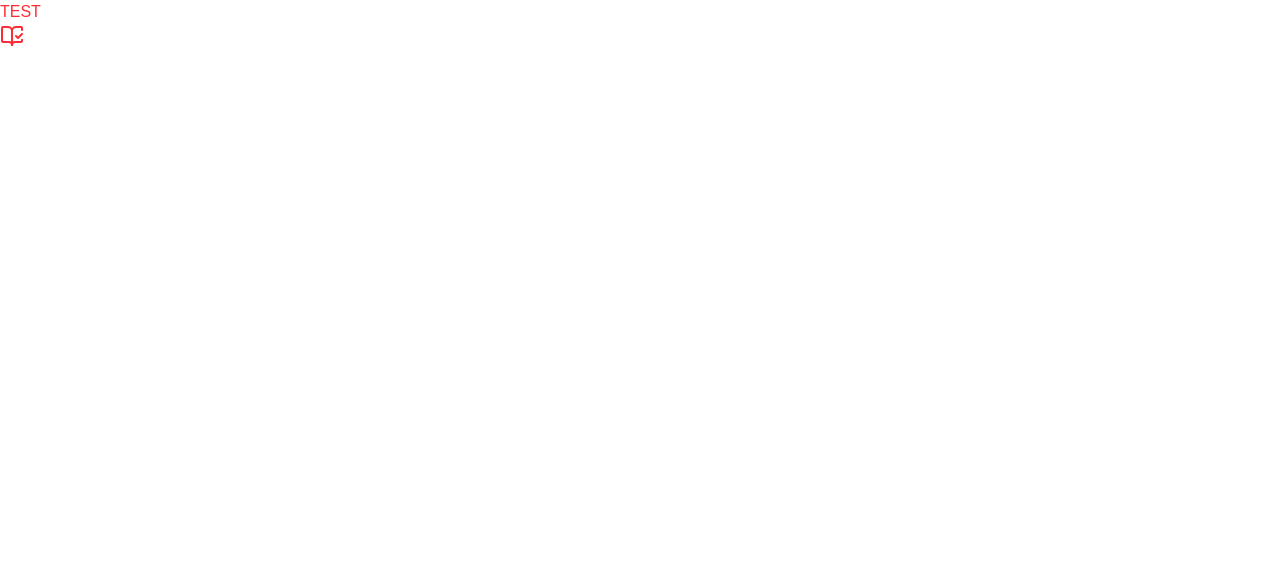
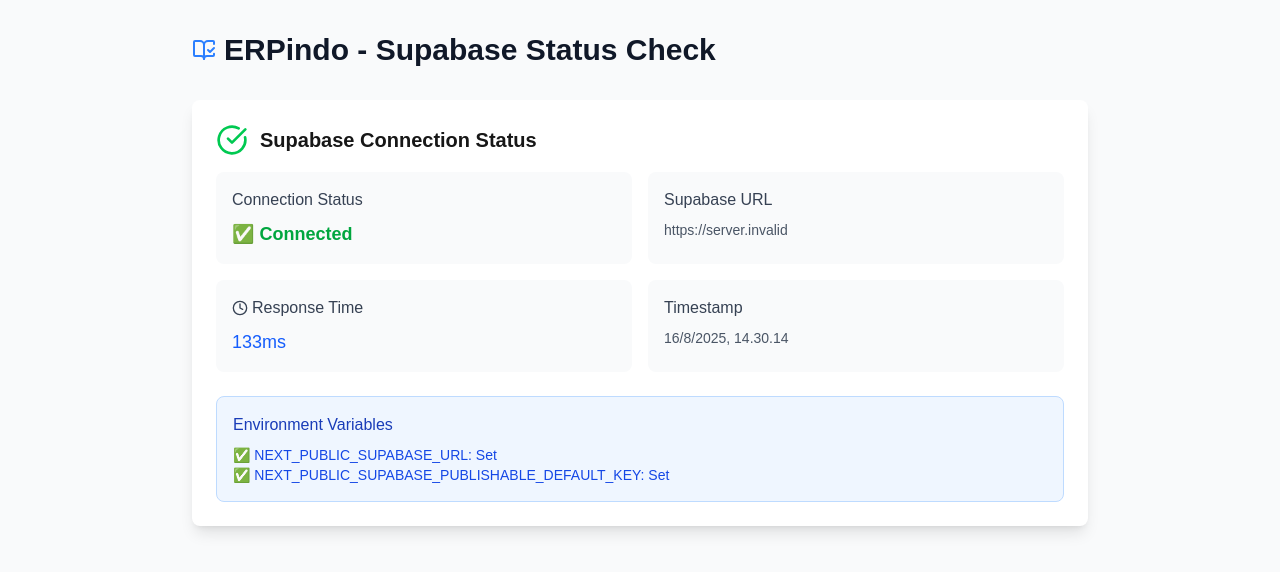
Before and after one commit to ilhardika/erpindo, a Next.js app: page / in a window 1280 px wide. Shown: the top 572 px of the page. Built offline with nearby package versions, Linux system fonts and the light colour scheme; no server answers.

Commit message:
feat: Enhance Supabase connection status check and UI display

```diff
--- a/package.json
+++ b/package.json
@@ -9,6 +9,7 @@
     "lint": "eslint"
   },
   "dependencies": {
+    "@supabase/supabase-js": "^2.75.0",
     "lucide-react": "^0.545.0",
     "next": "15.5.4",
     "react": "19.1.0",
--- a/src/app/page.tsx
+++ b/src/app/page.tsx
@@ -1,11 +1,141 @@
-import { BookOpenCheck } from "lucide-react";
+import { BookOpenCheck, CheckCircle, XCircle, Clock } from "lucide-react";
+import { createClient } from "@supabase/supabase-js";
 
-export default function Home() {
+interface SupabaseStatus {
+  connected: boolean;
+  url: string;
+  error?: string;
+  responseTime?: number;
+}
+
+async function checkSupabaseStatus(): Promise<SupabaseStatus> {
+  const url = process.env.NEXT_PUBLIC_SUPABASE_URL!;
+  const key = process.env.NEXT_PUBLIC_SUPABASE_PUBLISHABLE_DEFAULT_KEY!;
+
+  const startTime = Date.now();
+
+  try {
+    // Create Supabase client
+    const supabase = createClient(url, key);
+
+    // Test connection with a simple query (check if we can access the auth endpoint)
+    const { error } = await supabase.auth.getSession();
+
+    const responseTime = Date.now() - startTime;
+
+    if (error && !error.message.includes("session")) {
+      return {
+        connected: false,
+        url,
+        error: error.message,
+        responseTime,
+      };
+    }
+
+    return {
+      connected: true,
+      url,
+      responseTime,
+    };
+  } catch (error) {
+    const responseTime = Date.now() - startTime;
+    return {
+      connected: false,
+      url,
+      error: error instanceof Error ? error.message : "Unknown error",
+      responseTime,
+    };
+  }
+}
+
+export default async function Home() {
+  const supabaseStatus = await checkSupabaseStatus();
+
   return (
-    <div>
-      <h1 className="text-red-500">
-        TEST <BookOpenCheck />
-      </h1>
+    <div className="min-h-screen bg-gray-50 p-8">
+      <div className="max-w-4xl mx-auto">
+        <h1 className="text-3xl font-bold text-gray-900 mb-8 flex items-center gap-2">
+          <BookOpenCheck className="text-blue-500" />
+          ERPindo - Supabase Status Check
+        </h1>
+
+        <div className="bg-white rounded-lg shadow-lg p-6">
+          <div className="flex items-center gap-3 mb-4">
+            {supabaseStatus.connected ? (
+              <CheckCircle className="text-green-500 w-8 h-8" />
+            ) : (
+              <XCircle className="text-red-500 w-8 h-8" />
+            )}
+            <h2 className="text-xl font-semibold">
+              Supabase Connection Status
+            </h2>
+          </div>
+
+          <div className="grid grid-cols-1 md:grid-cols-2 gap-4">
+            <div className="bg-gray-50 p-4 rounded-lg">
+              <h3 className="font-medium text-gray-700 mb-2">
+                Connection Status
+              </h3>
+              <p
+                className={`text-lg font-semibold ${
+                  supabaseStatus.connected ? "text-green-600" : "text-red-600"
+                }`}
+              >
+                {supabaseStatus.connected ? "✅ Connected" : "❌ Failed"}
+              </p>
+            </div>
+
+            <div className="bg-gray-50 p-4 rounded-lg">
+              <h3 className="font-medium text-gray-700 mb-2">Supabase URL</h3>
+              <p className="text-sm text-gray-600 break-all">
+                {supabaseStatus.url}
+              </p>
+            </div>
+
+            <div className="bg-gray-50 p-4 rounded-lg">
+              <h3 className="font-medium text-gray-700 mb-2 flex items-center gap-1">
+                <Clock className="w-4 h-4" />
+                Response Time
+              </h3>
+              <p className="text-lg font-medium text-blue-600">
+                {supabaseStatus.responseTime}ms
+              </p>
+            </div>
+
+            <div className="bg-gray-50 p-4 rounded-lg">
+              <h3 className="font-medium text-gray-700 mb-2">Timestamp</h3>
+              <p className="text-sm text-gray-600">
+                {new Date().toLocaleString("id-ID")}
+              </p>
+            </div>
+          </div>
+
+          {supabaseStatus.error && (
+            <div className="mt-4 bg-red-50 border border-red-200 rounded-lg p-4">
+              <h3 className="font-medium text-red-800 mb-2">Error Details</h3>
+              <p className="text-red-700 text-sm">{supabaseStatus.error}</p>
+            </div>
+          )}
+
+          <div className="mt-6 p-4 bg-blue-50 border border-blue-200 rounded-lg">
+            <h3 className="font-medium text-blue-800 mb-2">
+              Environment Variables
+            </h3>
+            <div className="text-sm text-blue-700">
+              <p>
+                ✅ NEXT_PUBLIC_SUPABASE_URL:{" "}
+                {process.env.NEXT_PUBLIC_SUPABASE_URL ? "Set" : "Missing"}
+              </p>
+              <p>
+                ✅ NEXT_PUBLIC_SUPABASE_PUBLISHABLE_DEFAULT_KEY:{" "}
+                {process.env.NEXT_PUBLIC_SUPABASE_PUBLISHABLE_DEFAULT_KEY
+                  ? "Set"
+                  : "Missing"}
+              </p>
+            </div>
+          </div>
+        </div>
+      </div>
     </div>
   );
 }
```
Also changed, not shown: 1 other file (tests, documents, lock files or other folders).
